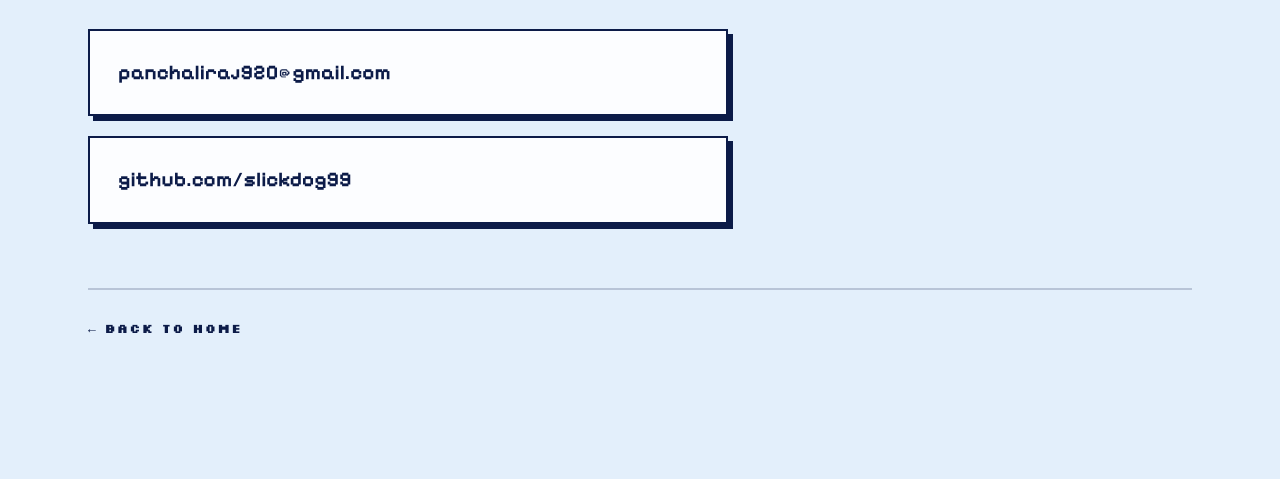
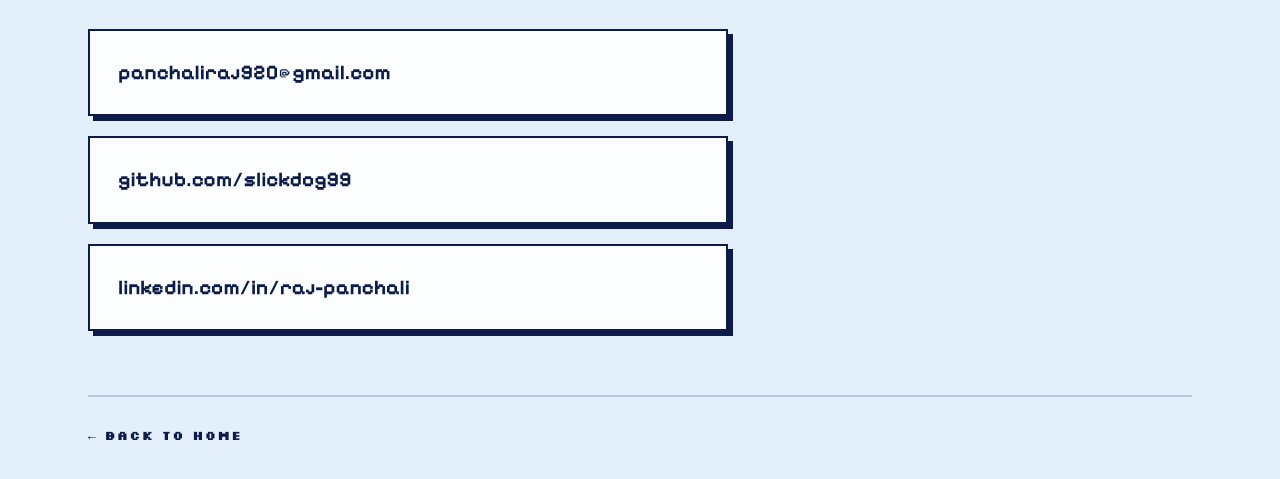
Before and after one commit to slickdog99/slickdog99.github.io, a plain HTML site: page contact.html in a window 1280 px wide. Shown: the part 347-826 px from the top of the page. Before the commit the page ends 800 px from the top, so only its background shows below. Drawn offline with Linux system fonts and the light colour scheme.

Commit message:
Add LinkedIn link to the contact page
Third card alongside email and GitHub, same styling and
new-tab behaviour.

Co-Authored-By: Claude Opus 5 <noreply@anthropic.com>

```diff
--- a/contact.html
+++ b/contact.html
@@ -47,6 +47,7 @@
     <div class="contact-list">
       <a href="mailto:panchaliraj920@gmail.com">panchaliraj920@gmail.com</a>
       <a href="https://github.com/slickdog99" rel="noopener noreferrer" target="_blank">github.com/slickdog99</a>
+      <a href="https://www.linkedin.com/in/raj-panchali-b06a60346/" rel="noopener noreferrer" target="_blank">linkedin.com/in/raj-panchali</a>
     </div>
 
     <nav class="pagenav">
```
